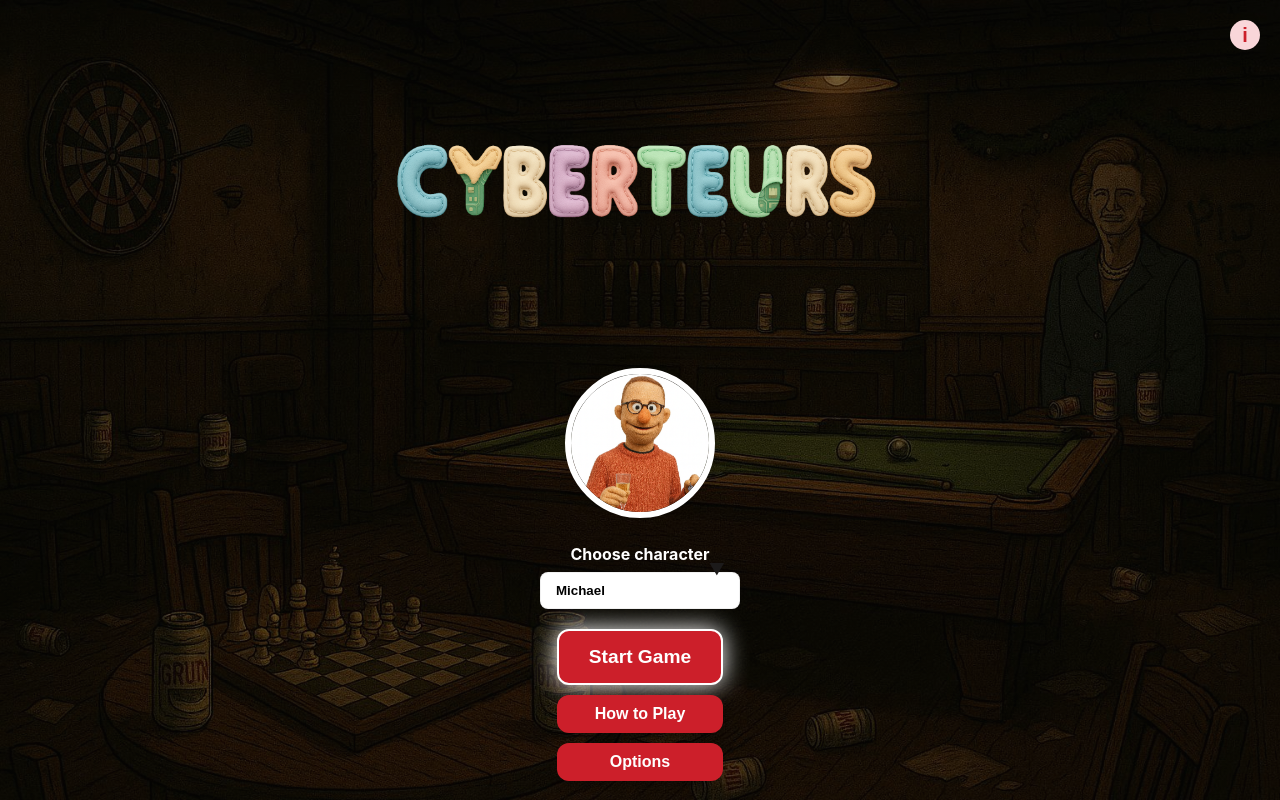
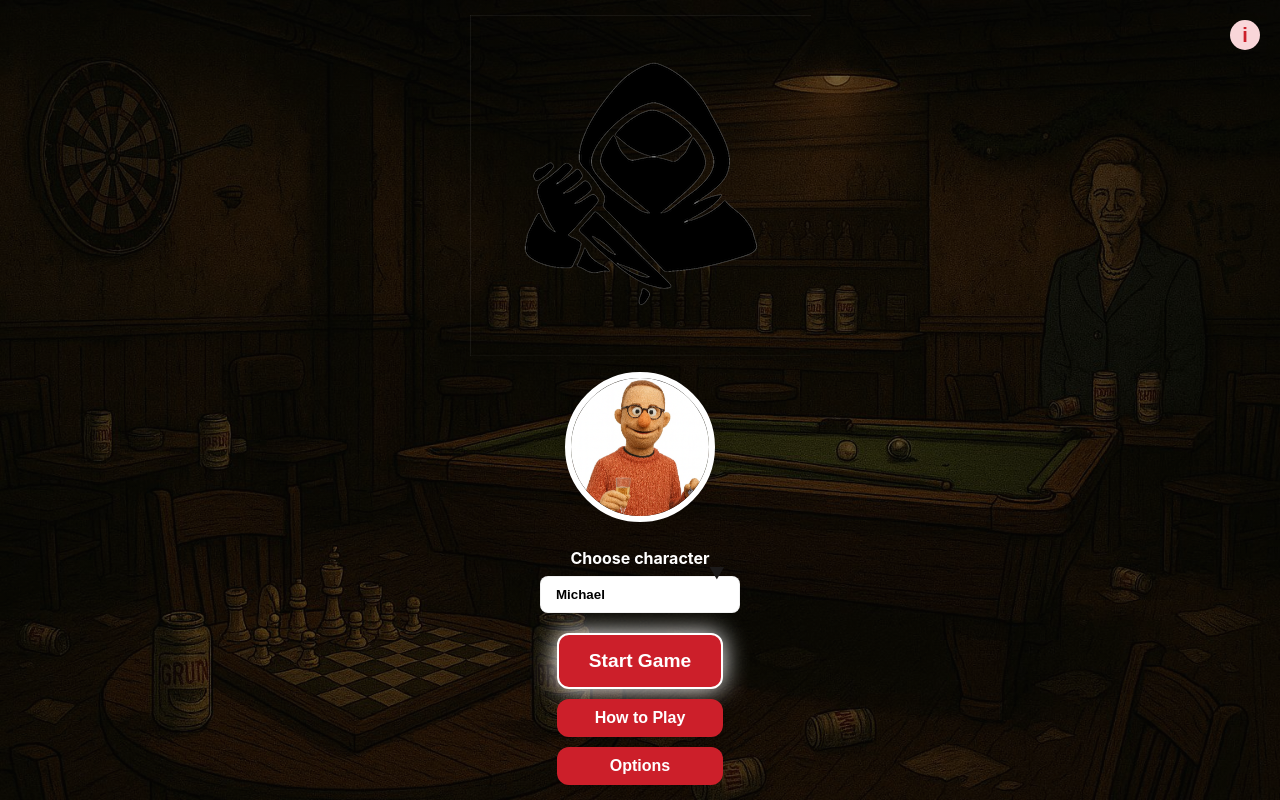
Before and after one commit to frazermacrobert/bandos, a website: page index.html in a window 1280 px wide. Drawn offline with Linux system fonts and the light colour scheme.

Commit message:
Replace logo image in start modal

```diff
--- a/index.html
+++ b/index.html
@@ -45,7 +45,7 @@
 <!-- Start Modal -->
 <div class="modal open" id="startModal" role="dialog" aria-modal="true">
   <div class="dialog main-menu">
-    <img src="assets/cyberteurs.png" alt="Christmas Nandos Traitors" class="main-logo">
+    <img src="assets/bandosicon.png" alt="Christmas Nandos Traitors" class="main-logo">
 
     <!-- Centered, single-column layout -->
     <div class="character-display-container">
```
